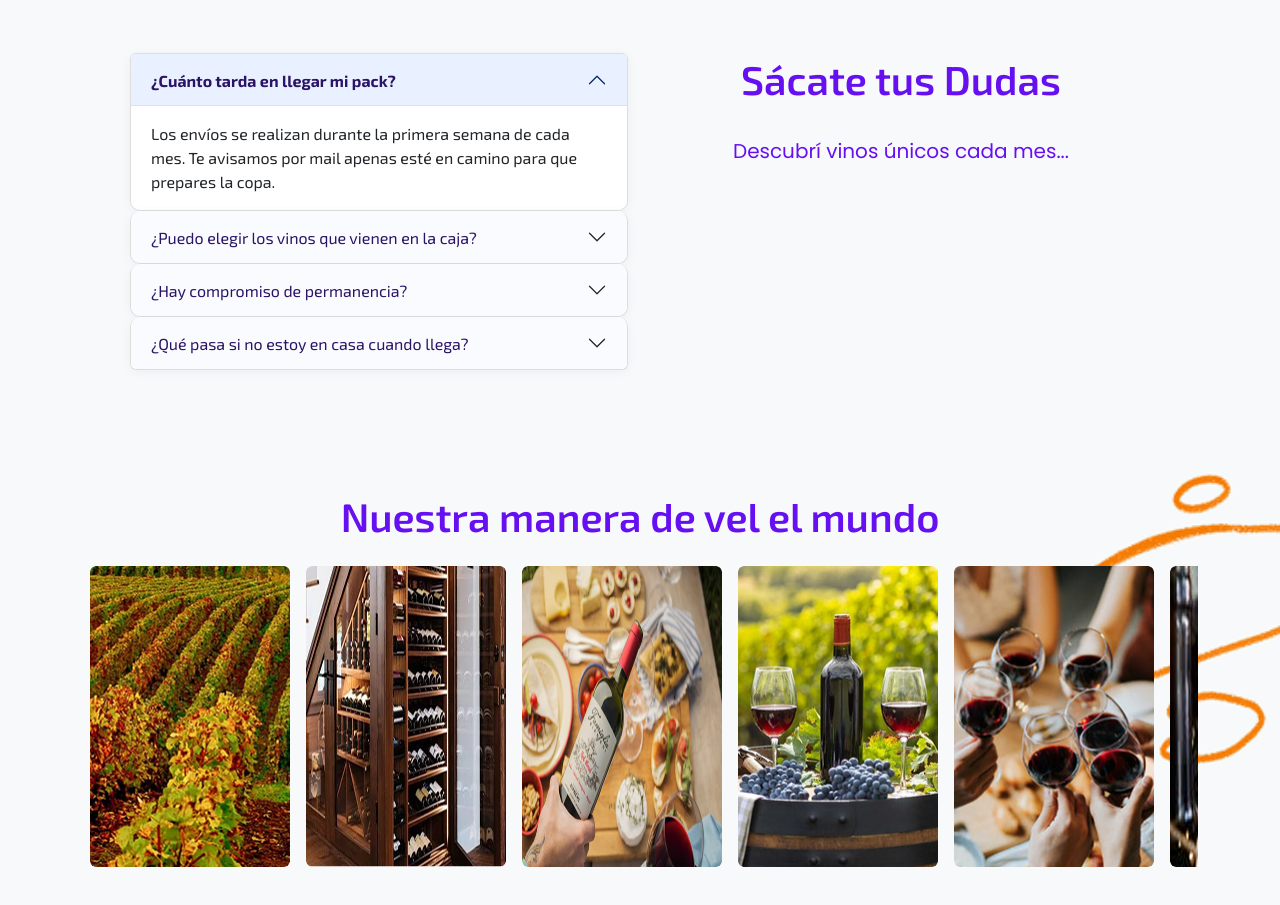
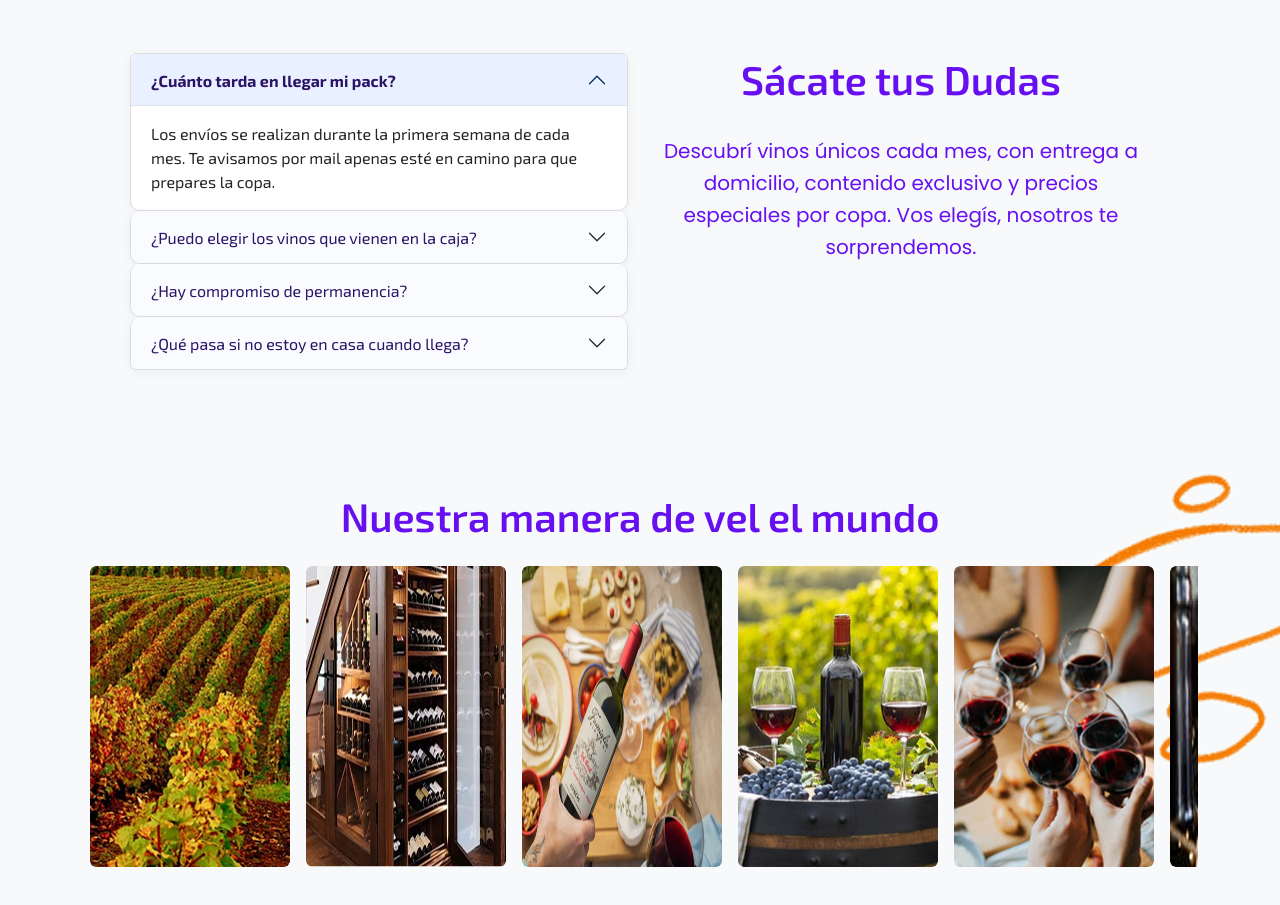
Before and after one commit to Luana-souza-18/UVACLUB, a plain HTML site: page Home.html in a window 1280 px wide. Shown: the part 7020-7925 px from the top of the page. Drawn offline with nearby package versions, Linux system fonts and the light colour scheme.

Commit message:
ENTREGA FINAL

```diff
--- a/Home.html
+++ b/Home.html
@@ -351,7 +351,7 @@
     <!-- Texto de presentación -->
     <div class="col-lg-6 text-center" data-aos="fade-left">
       <h2 class="h2-custom">Sácate tus Dudas</h2>
-      <p class="lead-custom">Descubrí vinos únicos cada mes...</p>
+      <p class="lead-custom">Descubrí vinos únicos cada mes, con entrega a domicilio, contenido exclusivo y precios especiales por copa. Vos elegís, nosotros te sorprendemos.</p>
     </div>
   </div>
 </section>
```
